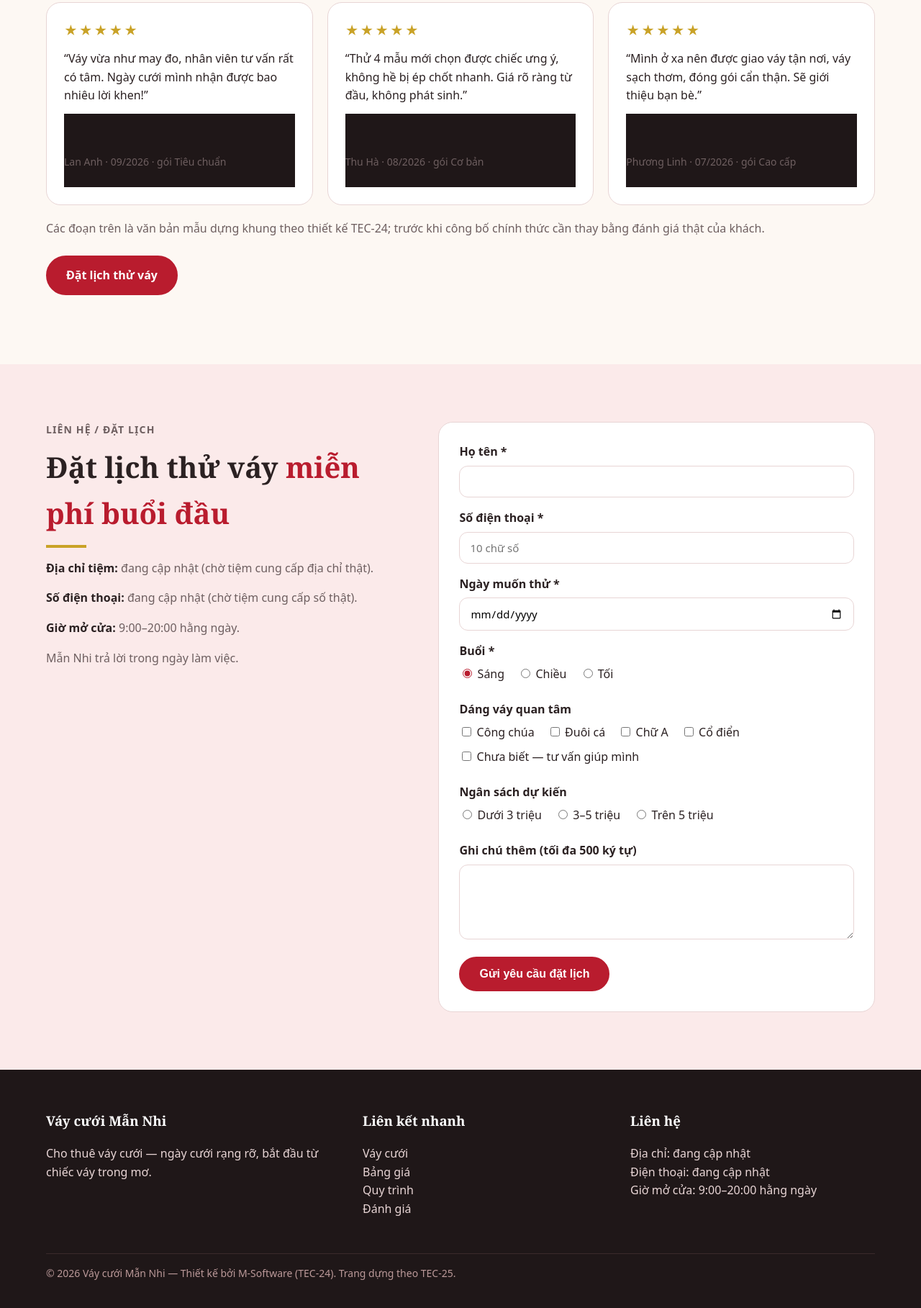
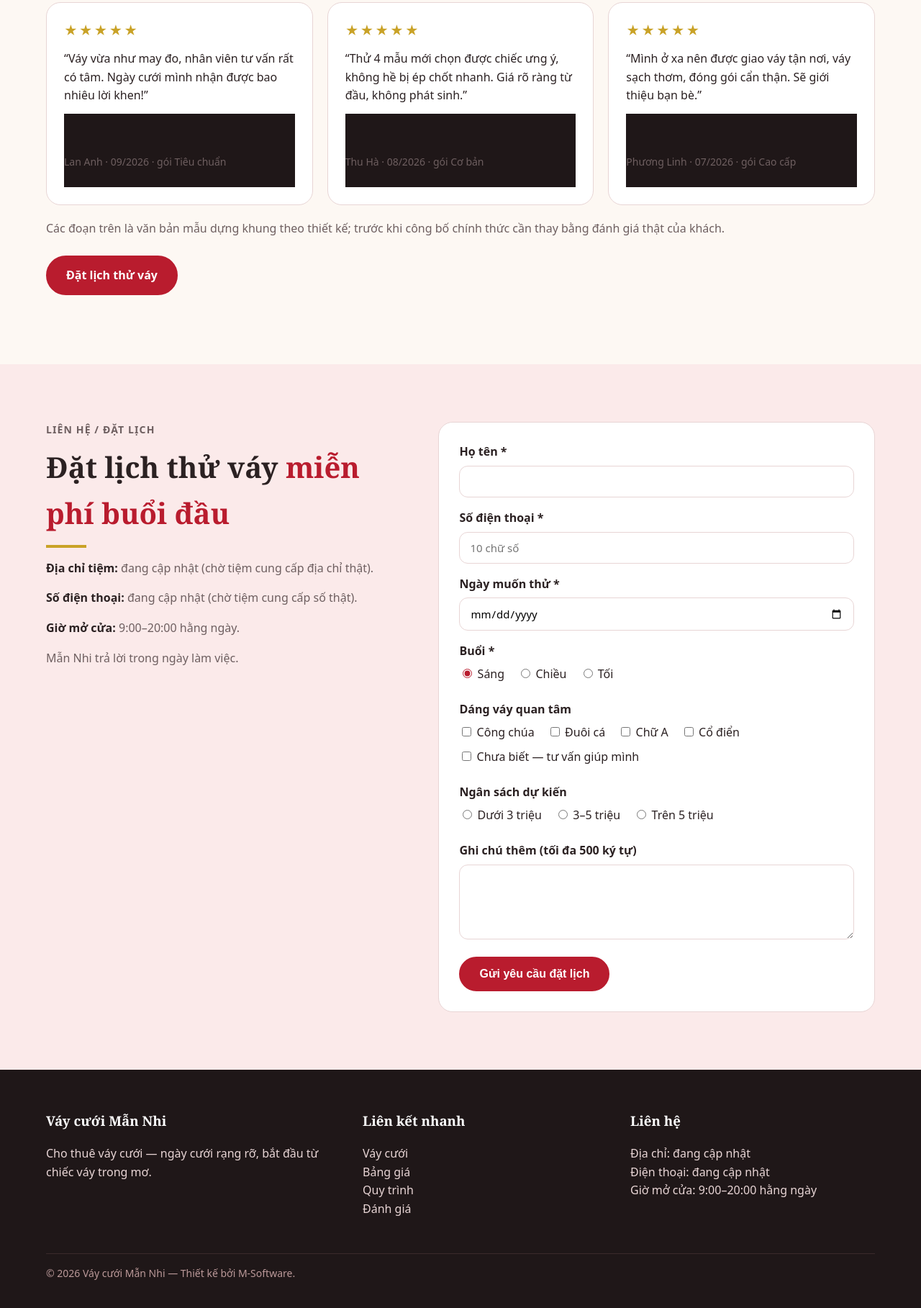
Before and after one commit to Muse-Soft/m-software-vay-cuoi-man-nhi, a plain HTML site: page index.html in a window 1280 px wide. Shown: the part 3508-5325 px from the top of the page at 72% size. Drawn offline with Linux system fonts and the light colour scheme.

Commit message:
Làm sạch chú thích và chữ hiển thị trên trang công khai (#4)
Co-authored-by: Mèo DevOps <devops@genalpha.dev>
Co-authored-by: Claude Sonnet 5.5 <noreply@anthropic.com>

```diff
--- a/index.html
+++ b/index.html
@@ -240,7 +240,7 @@ footer .copy{border-top:1px solid #3a2a2b;margin-top:32px;padding-top:16px;font-
       <article class="review"><div class="stars">★★★★★</div><blockquote>“Thử 4 mẫu mới chọn được chiếc ưng ý, không hề bị ép chốt nhanh. Giá rõ ràng từ đầu, không phát sinh.”</blockquote><footer>Thu Hà · 08/2026 · gói Cơ bản</footer></article>
       <article class="review"><div class="stars">★★★★★</div><blockquote>“Mình ở xa nên được giao váy tận nơi, váy sạch thơm, đóng gói cẩn thận. Sẽ giới thiệu bạn bè.”</blockquote><footer>Phương Linh · 07/2026 · gói Cao cấp</footer></article>
     </div>
-    <p class="note">Các đoạn trên là văn bản mẫu dựng khung theo thiết kế TEC-24; trước khi công bố chính thức cần thay bằng đánh giá thật của khách.</p>
+    <p class="note">Các đoạn trên là văn bản mẫu dựng khung theo thiết kế; trước khi công bố chính thức cần thay bằng đánh giá thật của khách.</p>
     <p style="margin-top:24px"><a class="btn" href="#lien-he">Đặt lịch thử váy</a></p>
   </div>
 </section>
@@ -293,7 +293,7 @@ footer .copy{border-top:1px solid #3a2a2b;margin-top:32px;padding-top:16px;font-
       <div><h3>Liên kết nhanh</h3><p><a href="#vay-cuoi">Váy cưới</a><br><a href="#bang-gia">Bảng giá</a><br><a href="#quy-trinh">Quy trình</a><br><a href="#danh-gia">Đánh giá</a></p></div>
       <div><h3>Liên hệ</h3><p>Địa chỉ: đang cập nhật<br>Điện thoại: đang cập nhật<br>Giờ mở cửa: 9:00–20:00 hằng ngày</p></div>
     </div>
-    <p class="copy">© 2026 Váy cưới Mẫn Nhi — Thiết kế bởi M-Software (TEC-24). Trang dựng theo TEC-25.</p>
+    <p class="copy">© 2026 Váy cưới Mẫn Nhi — Thiết kế bởi M-Software.</p>
   </div>
 </footer>
 
```
